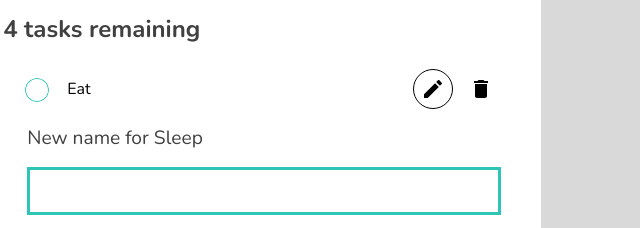
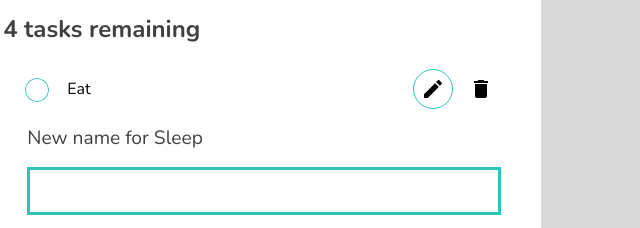
Before and after one commit to harounach/todolist-frontend, a website: page public/index.html in a window 1280 px wide. Both pictures are taken after a click on the button "EDIT EAT". Shown: the part 287-515 px from the top of the page, 380-1020 px from the left. Drawn offline with nearby package versions, Linux system fonts and the light colour scheme; files that its build step writes are made by us from their sources.

Commit message:
Change rounded button focus border color

```diff
--- a/sass/components/_button.scss
+++ b/sass/components/_button.scss
@@ -74,6 +74,9 @@
     border-radius: 50%;
     background-color: transparent;
     border: 1px solid transparent;
+    &:focus {
+      border: 1px solid vars.$primary-color;
+    }
   }
 
   // btn--filter
```
